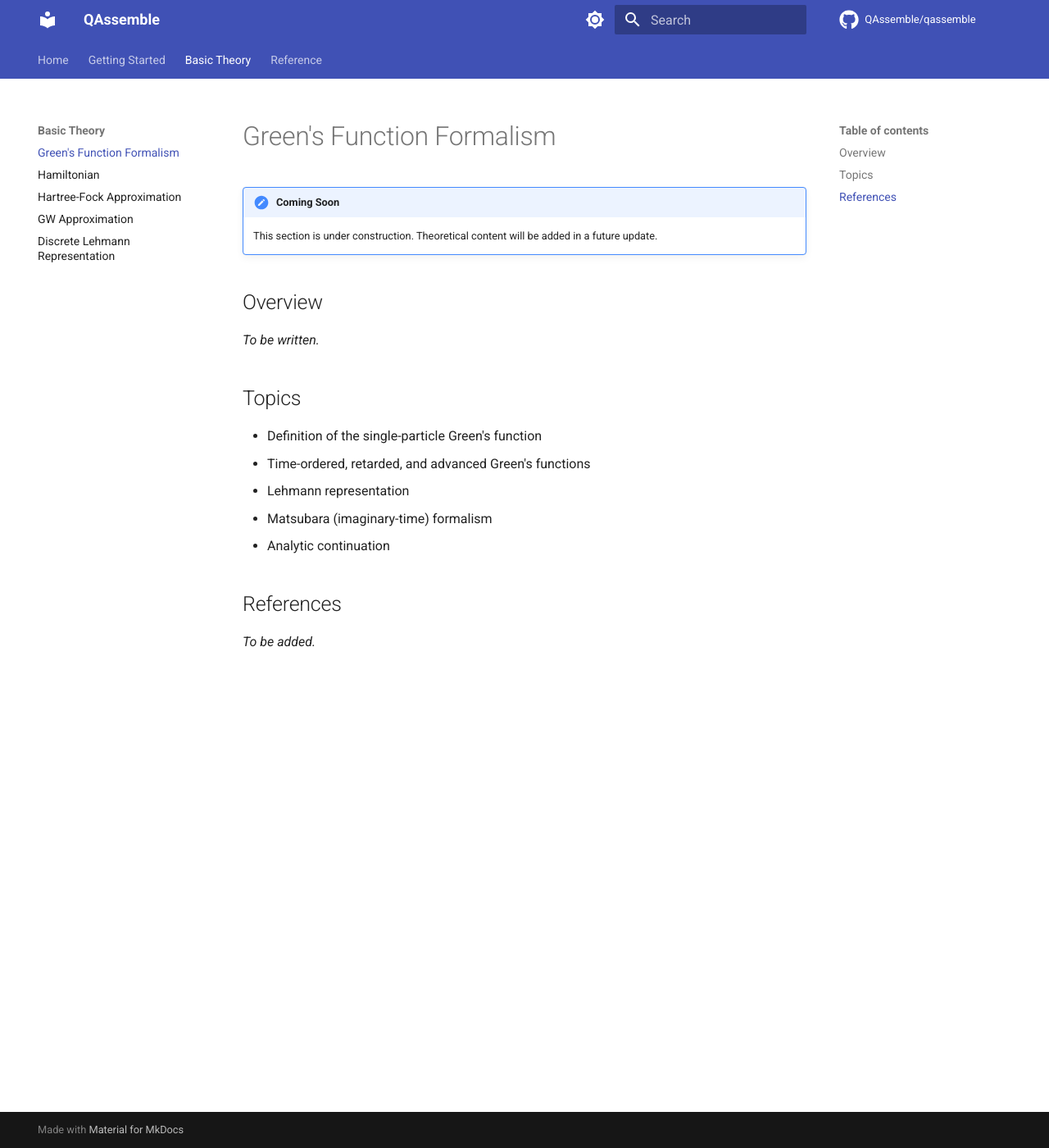
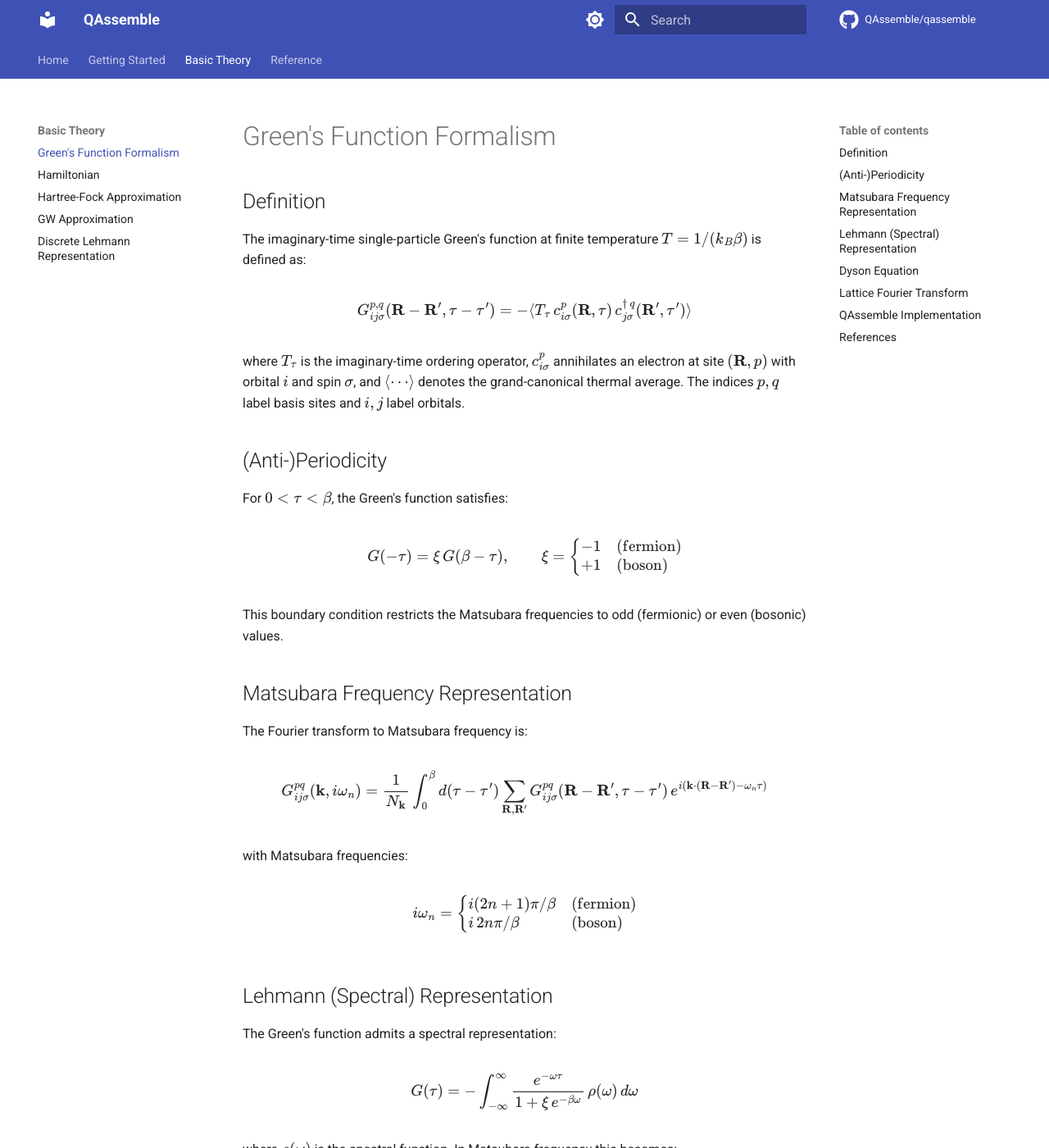
Before and after one commit to QAssemble/qassemble, an MkDocs documentation site: the page built from docs/theory/greens-function.md, in a window 1280 px wide and 1400 px high. Shown: the whole window at 82% size. Built offline with MkDocs 1.6.1 and Material for MkDocs 9.7.7, drawn with Linux system fonts in a browser that asks for light colours; comment, search, counter and statistics services are not loaded; some of the changed text lies outside the part shown.

Commit message:
Change Reference file

```diff
--- a/docs/theory/greens-function.md
+++ b/docs/theory/greens-function.md
@@ -1,20 +1,87 @@
 # Green's Function Formalism
 
-!!! note "Coming Soon"
-    This section is under construction. Theoretical content will be added in a future update.
+## Definition
 
-## Overview
+The imaginary-time single-particle Green's function at finite temperature $T = 1/(k_B\beta)$ is defined as:
 
-*To be written.*
+$$
+G^{p,q}_{ij\sigma}(\mathbf{R}-\mathbf{R}', \tau - \tau') = -\langle T_\tau\, c^p_{i\sigma}(\mathbf{R}, \tau)\, c^{\dagger\, q}_{j\sigma}(\mathbf{R}', \tau') \rangle
+$$
 
-## Topics
+where $T_\tau$ is the imaginary-time ordering operator, $c^p_{i\sigma}$ annihilates an electron at site $(\mathbf{R}, p)$ with orbital $i$ and spin $\sigma$, and $\langle \cdots \rangle$ denotes the grand-canonical thermal average. The indices $p, q$ label basis sites and $i, j$ label orbitals.
 
-- Definition of the single-particle Green's function
-- Time-ordered, retarded, and advanced Green's functions
-- Lehmann representation
-- Matsubara (imaginary-time) formalism
-- Analytic continuation
+## (Anti-)Periodicity
+
+For $0 < \tau < \beta$, the Green's function satisfies:
+
+$$
+G(-\tau) = \xi\, G(\beta - \tau), \qquad \xi = \begin{cases} -1 & \text{(fermion)} \\ +1 & \text{(boson)} \end{cases}
+$$
+
+This boundary condition restricts the Matsubara frequencies to odd (fermionic) or even (bosonic) values.
+
+## Matsubara Frequency Representation
+
+The Fourier transform to Matsubara frequency is:
+
+$$
+G^{pq}_{ij\sigma}(\mathbf{k}, i\omega_n) = \frac{1}{N_\mathbf{k}} \int_0^\beta d(\tau-\tau') \sum_{\mathbf{R},\mathbf{R}'} G^{pq}_{ij\sigma}(\mathbf{R}-\mathbf{R}', \tau-\tau')\, e^{i(\mathbf{k}\cdot(\mathbf{R}-\mathbf{R}') - \omega_n \tau)}
+$$
+
+with Matsubara frequencies:
+
+$$
+i\omega_n = \begin{cases} i(2n+1)\pi/\beta & \text{(fermion)} \\ i\,2n\pi/\beta & \text{(boson)} \end{cases}
+$$
+
+## Lehmann (Spectral) Representation
+
+The Green's function admits a spectral representation:
+
+$$
+G(\tau) = -\int_{-\infty}^{\infty} \frac{e^{-\omega\tau}}{1 + \xi\, e^{-\beta\omega}}\,\rho(\omega)\,d\omega
+$$
+
+where $\rho(\omega)$ is the spectral function. In Matsubara frequency this becomes:
+
+$$
+G(i\omega_n) = \int_{-\infty}^{\infty} \frac{\rho(\omega)}{i\omega_n - \omega}\,d\omega
+$$
+
+The spectral function connects directly to experiment: $A(\omega) = -\frac{1}{\pi}\mathrm{Im}\,G^R(\omega)$, where $G^R$ is the retarded Green's function obtained by analytic continuation $i\omega_n \to \omega + i0^+$.
+
+## Dyson Equation
+
+The interacting Green's function $G$ is related to the non-interacting $G_0$ through the Dyson equation:
+
+$$
+G^{pq}_{ij\sigma}(\mathbf{k}, i\omega_n) = G^{pq}_{0\,ij\sigma}(\mathbf{k}, i\omega_n) + \sum_{r,s}\sum_{k,l} G^{pr}_{0\,ik\sigma}(\mathbf{k}, i\omega_n)\,\Sigma^{rs}_{kl\sigma}(\mathbf{k}, i\omega_n)\,G^{sq}_{lj\sigma}(\mathbf{k}, i\omega_n)
+$$
+
+where $\Sigma$ is the irreducible self-energy. In QAssemble, the self-energy includes Hartree ($\Sigma^H$), Fock ($\Sigma^F$), and optionally GW correlation ($\Sigma^{C,GW}$) contributions depending on the level of theory.
+
+## Lattice Fourier Transform
+
+For periodic systems, transformations between momentum $\mathbf{k}$ and real space $\mathbf{R}$ are:
+
+$$
+G^{pq}_{ij\sigma}(\mathbf{k}) = \sum_{\mathbf{R}} G^{pq}_{ij\sigma}(\mathbf{R})\, e^{-i\mathbf{k}\cdot(\mathbf{R}+\tau_p-\tau_q)}, \qquad
+G^{pq}_{ij\sigma}(\mathbf{R}) = \frac{1}{N_\mathbf{k}} \sum_{\mathbf{k}} G^{pq}_{ij\sigma}(\mathbf{k})\, e^{i\mathbf{k}\cdot(\mathbf{R}+\tau_p-\tau_q)}
+$$
+
+where $\tau_p$, $\tau_q$ are basis vectors. These transforms apply equally to Green's functions, self-energies, and interaction matrices.
+
+## QAssemble Implementation
+
+| Class | Description |
+|---|---|
+| `GreenBare` | Non-interacting $G_0$ from $H_0$: $G_0(i\omega_n) = (i\omega_n - H_0)^{-1}$ |
+| `GreenInt` | Interacting $G$ via Dyson equation; manages $\mu$ and density $n = -G(\tau = \beta^-)$ |
+| `FLatDyn` | Base class for dynamic (frequency-dependent) fermionic lattice quantities |
+| `BLatDyn` | Base class for dynamic bosonic lattice quantities |
 
 ## References
 
-*To be added.*
+- A. A. Abrikosov, L. P. Gorkov & I. E. Dzyaloshinski, *Methods of Quantum Field Theory in Statistical Physics* (Dover, 1975).
+- A. L. Fetter & J. D. Walecka, *Quantum Theory of Many-Particle Systems* (Dover, 2003).
+- G. D. Mahan, *Many-Particle Physics*, 3rd ed. (Springer, 2000).
```
